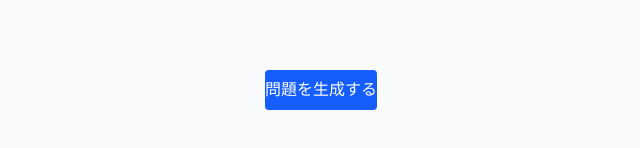
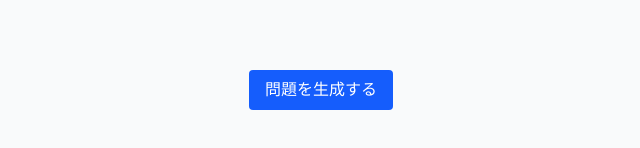
Before and after one commit to Yuji5117/quick-eigo, a Next.js app: page / in a window 1280 px wide. Shown: the part 310-458 px from the top of the page, without its empty margins (319-959 px from the left). Built offline with nearby package versions, Linux system fonts and the light colour scheme.

Commit message:
fix: add padding to Button component for improved styling

```diff
--- a/src/components/ui/Button.tsx
+++ b/src/components/ui/Button.tsx
@@ -8,7 +8,7 @@ export const Button = ({ children, ...props }: ButtonProps) => {
   return (
     <button
       {...props}
-      className={`cursor-pointer rounded py-2 text-white ${props.className || ''}`}
+      className={`cursor-pointer rounded px-4 py-2 text-white ${props.className || ''}`}
     >
       {children}
     </button>
```
